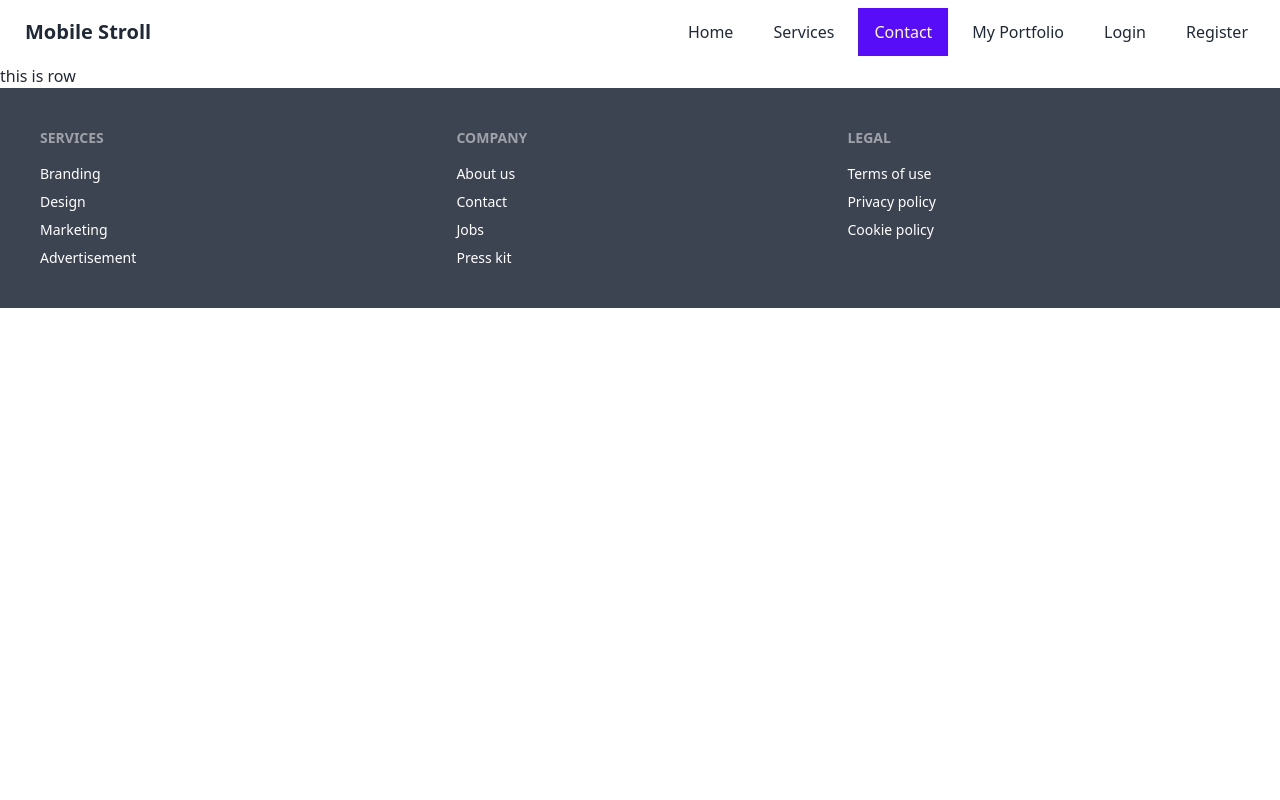
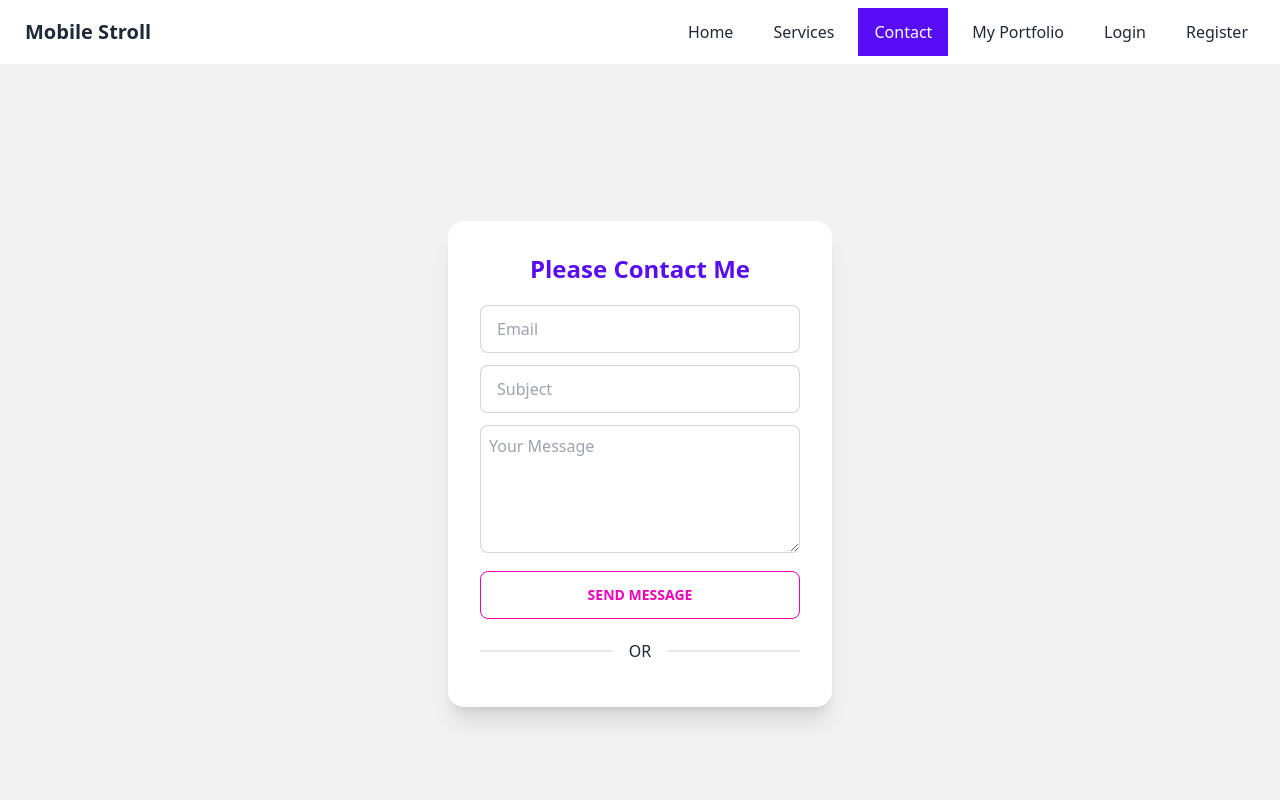
Before and after one commit to Rahim2725/warehouse-management-client-side-weve-2, a React (Create React App) app: page /contact in a window 1280 px wide. Shown: the top 800 px of the page. Built offline with nearby package versions, Linux system fonts and the light colour scheme.

Commit message:
contact design done

```diff
--- a/src/pages/Contact.js
+++ b/src/pages/Contact.js
@@ -2,8 +2,19 @@ import React from 'react';
 
 const Contact = () => {
     return (
-        <div>
-            <h1>this is row </h1>
+        <div className='flex h-screen justify-center items-center bg-base-200 '>
+            <div class="card w-96 bg-base-100 shadow-xl">
+                <div className='card-body'>
+                    <h1 className='text-2xl text-center text-primary font-bold'>Please Contact Me</h1>
+                    <form>
+                        <input type="email" placeholder="Email" class="input mt-3 input-bordered block w-full max-w-xs" />
+                        <input type="text" placeholder="Subject" class="input mt-3 input-bordered block w-full max-w-xs" />
+                        <textarea placeholder='Your Message' className='p-2 mt-3 w-full h-32 input input-bordered'></textarea>
+                        <input className='btn btn-secondary btn-outline w-full mt-3' type="submit" value="Send Message" />
+                    </form>
+                    <div class="divider">OR</div>
+                </div>
+            </div>
         </div>
     );
 };
--- a/src/pages/Login/Register.js
+++ b/src/pages/Login/Register.js
@@ -42,7 +42,7 @@ const Register = () => {
                             <label class="label">
                                 <span class="label-text">Name</span>
                             </label>
-                            <input type="text" placeholder="name" class="input input-bordered" {...register("name", {
+                            <input type="text" placeholder="Name" class="input input-bordered" {...register("name", {
                                 required: {
                                     value: true,
                                     message: 'name is Required'
@@ -57,7 +57,7 @@ const Register = () => {
                             <label class="label">
                                 <span class="label-text">Email</span>
                             </label>
-                            <input type="email" placeholder="email" class="input input-bordered" {...register("email", {
+                            <input type="email" placeholder="Email" class="input input-bordered" {...register("email", {
                                 required: {
                                     value: true,
                                     message: 'Email is Required'
```
